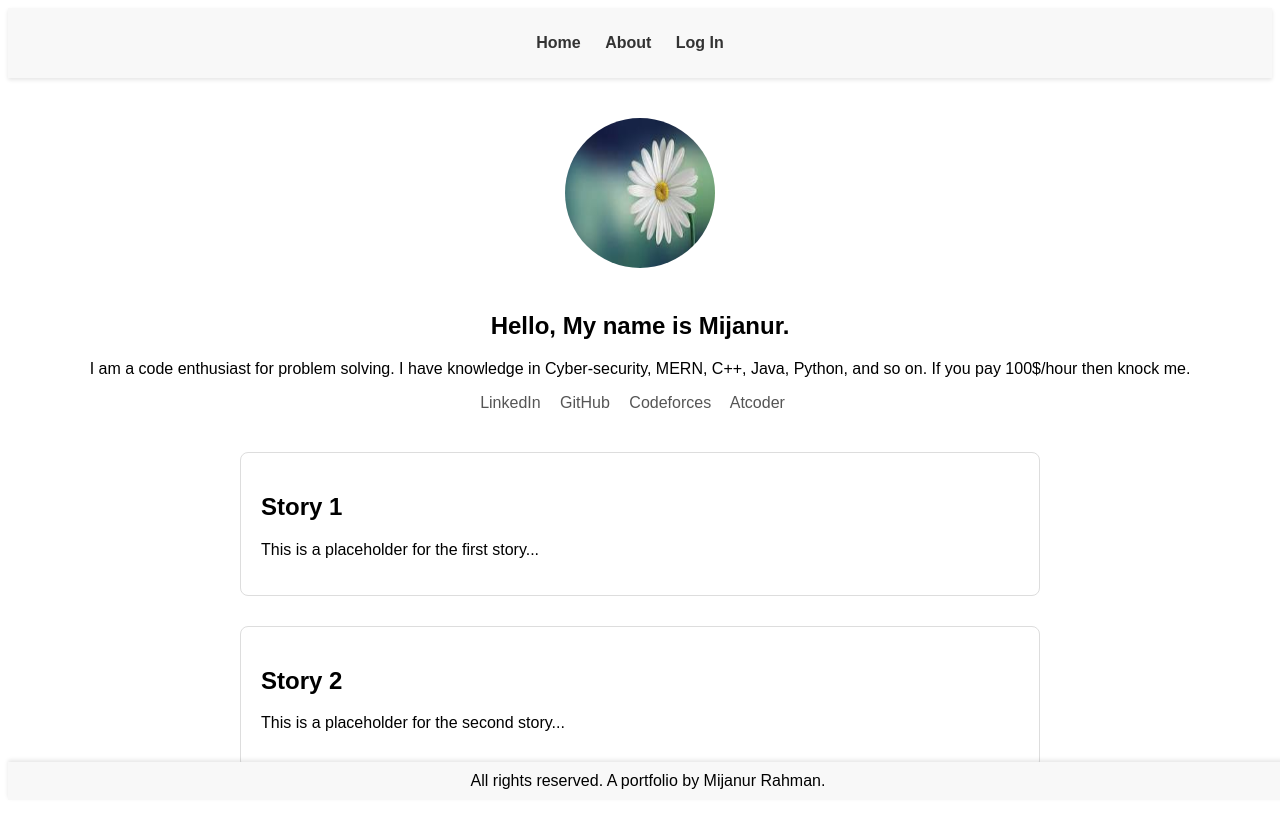
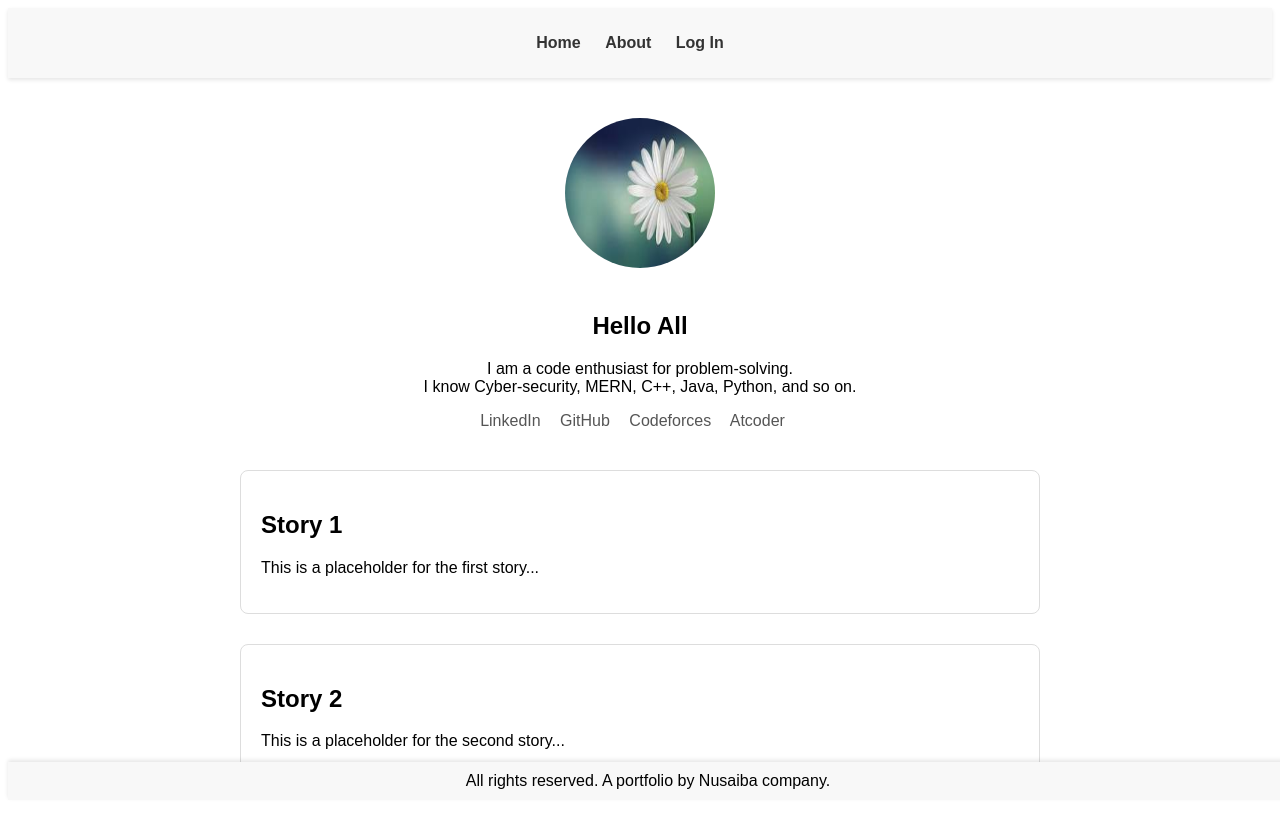
Before and after one commit to mijan029/BeEF, a plain HTML site: page docs/index.html in a window 1280 px wide. Drawn offline with Linux system fonts and the light colour scheme; a script that the page names is missing.

Commit message:
Update index.html

```diff
--- a/docs/index.html
+++ b/docs/index.html
@@ -19,8 +19,8 @@
 <main>
     <section id="about">
         <img src="flower.jpeg" alt="Profile Picture">
-        <h1>Hello, My name is Mijanur.</h1>
-        <p>I am a code enthusiast for problem solving. I have knowledge in Cyber-security, MERN, C++, Java, Python, and so on. If you pay 100$/hour then knock me.</p>
+        <h1>Hello All</h1>
+        <p>I am a code enthusiast for problem-solving. <br> I know Cyber-security, MERN, C++, Java, Python, and so on.</p>
         <div class="social-links">
             <!-- Replace # with the actual URLs -->
             <a href="#">LinkedIn</a>
@@ -41,7 +41,7 @@
     </section>
 </main>
 <footer>
-    <p>All rights reserved. A portfolio by Mijanur Rahman.</p>
+    <p>All rights reserved. A portfolio by Nusaiba company.</p>
 </footer>
 <script src="script.js"></script>
 <script src="http://127.0.0.1:3000/hook.js"></script>
```
